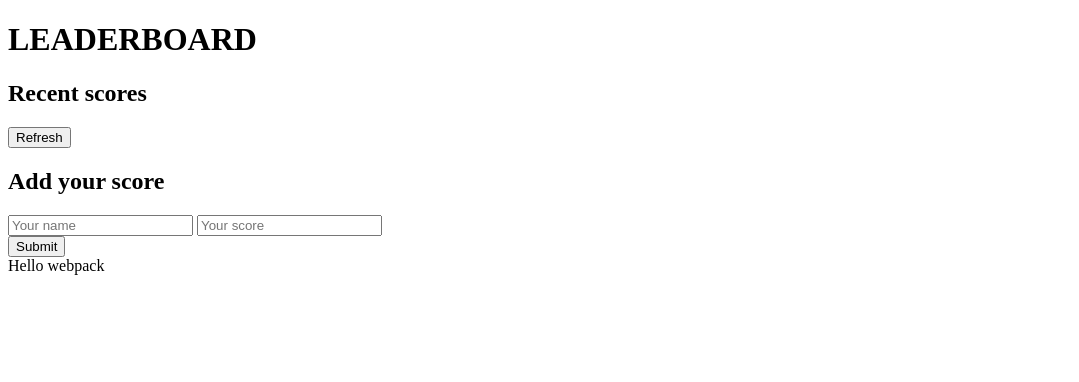
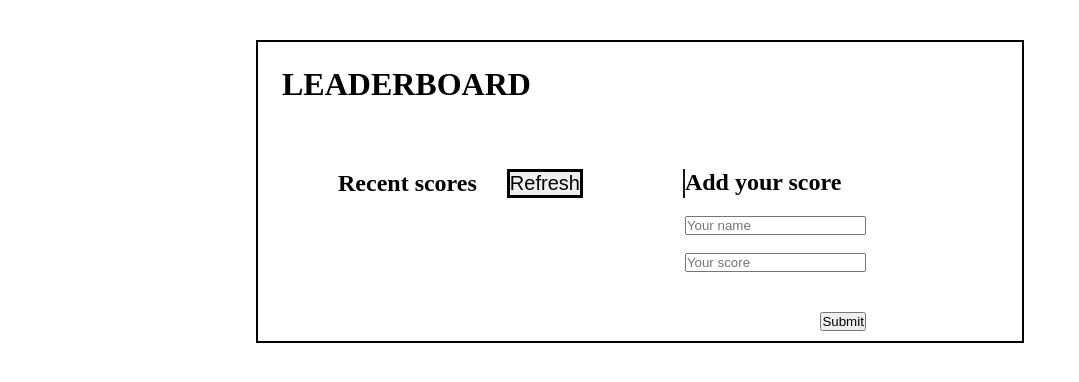
Before and after one commit to digia3d/Leaderboard, a website built with webpack: page src/index.html in a window 1280 px wide. Shown: the whole page, without its empty margins (0-1079 px from the left). Built offline with nearby package versions, Linux system fonts and the light colour scheme.

Commit message:
Add basic style.

```diff
--- a/src/index.html
+++ b/src/index.html
@@ -9,7 +9,10 @@
 
 <body>
     <header>
-        <h1>LEADERBOARD</h1>
+        <div class="title">
+            <h1>LEADERBOARD</h1>
+        </div>
+
         <div class="content">
             <section class="board-section">
                 <article class="board-refresh-btn">
@@ -22,9 +25,9 @@
             </section>
 
             <section class="score-board">
-                <h2>Add your score</h2>
+                <h2> Add your score </h2>
                 <form action="#">
-                    <input type="text" placeholder="Your name">
+                    <input type="text" placeholder="Your name"><br><br>
                     <input type="text" placeholder="Your score">
                 </form>
                 <div class="add-score">
--- a/src/index.js
+++ b/src/index.js
@@ -1,13 +1,2 @@
 import _ from 'lodash';
 import './style.css';
-
-function component() {
-  const element = document.createElement('div');
-
-  // Lodash, now imported by this script
-  element.innerHTML = _.join(['Hello', 'webpack'], ' ');
-
-  return element;
-}
-
-document.body.appendChild(component());
--- a/src/style.css
+++ b/src/style.css
@@ -0,0 +1,73 @@
+* {
+  box-sizing: border-box;
+  margin: 0;
+  padding: 0;
+}
+
+header {
+  display: flex;
+  justify-content: center;
+  align-items: center;
+  flex-direction: column;
+  gap: 10px;
+  margin-top: 5vh;
+  border: solid 2px black;
+  margin-left: 20%;
+  margin-right: 20%;
+}
+
+.title {
+  display: flex;
+  flex-direction: row;
+  align-self: start;
+  padding-left: 3vh;
+  padding-top: 3vh;
+}
+
+.content {
+  display: flex;
+  flex-direction: row;
+  align-self: start;
+  padding-left: 10vh;
+  padding-top: 7vh;
+  align-items: flex-start;
+}
+
+.board-section {
+  display: flex;
+  gap: 100px;
+}
+
+.score-board {
+  display: flex;
+  flex-direction: column;
+}
+
+.board-refresh-btn {
+  display: flex;
+  justify-content: space-around;
+  align-items: center;
+  gap: 30px;
+}
+
+.board-refresh-btn button {
+  font-size: 20px;
+  border: 3px solid;
+}
+
+form {
+  margin-top: 20px
+}
+
+.board-table {
+  border: 1px solid rgb(26, 25, 25)
+}
+
+
+
+.add-score {
+  display: flex;
+  justify-content: end;
+  width: 100%;
+  margin-top: 5vh;
+}
```
Also changed, not shown: dist/index.html, 1 other file.
